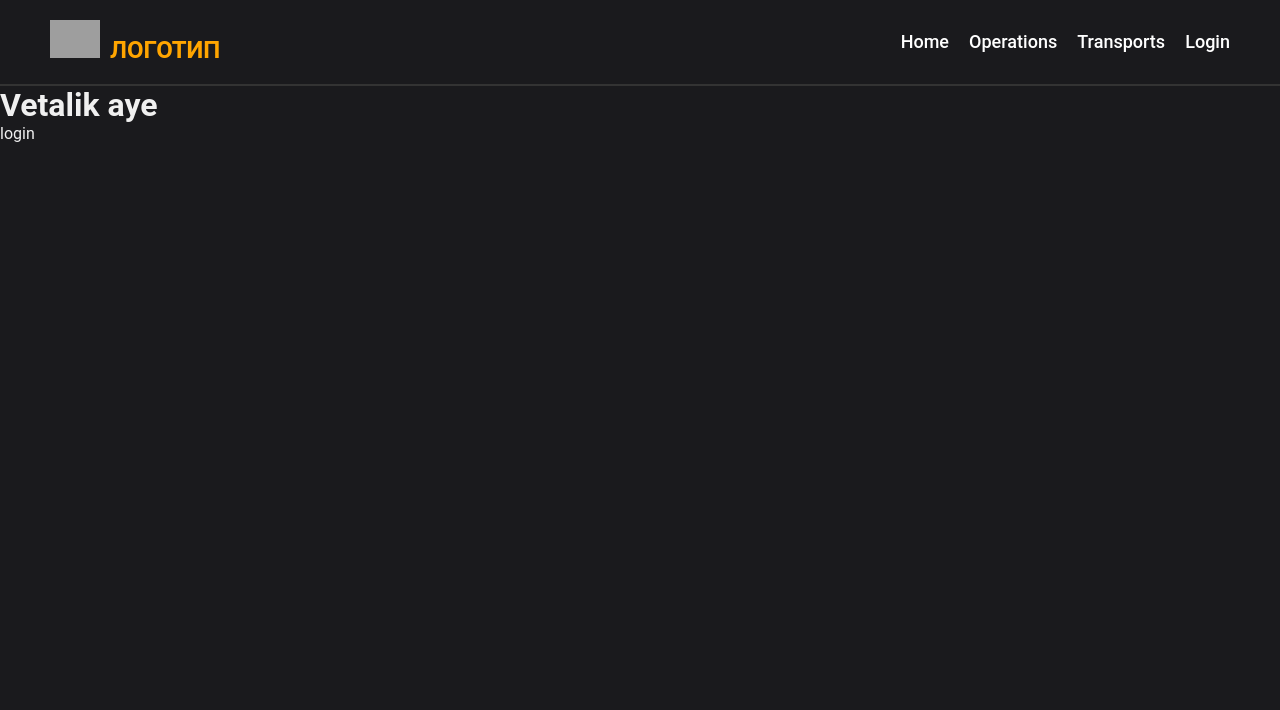
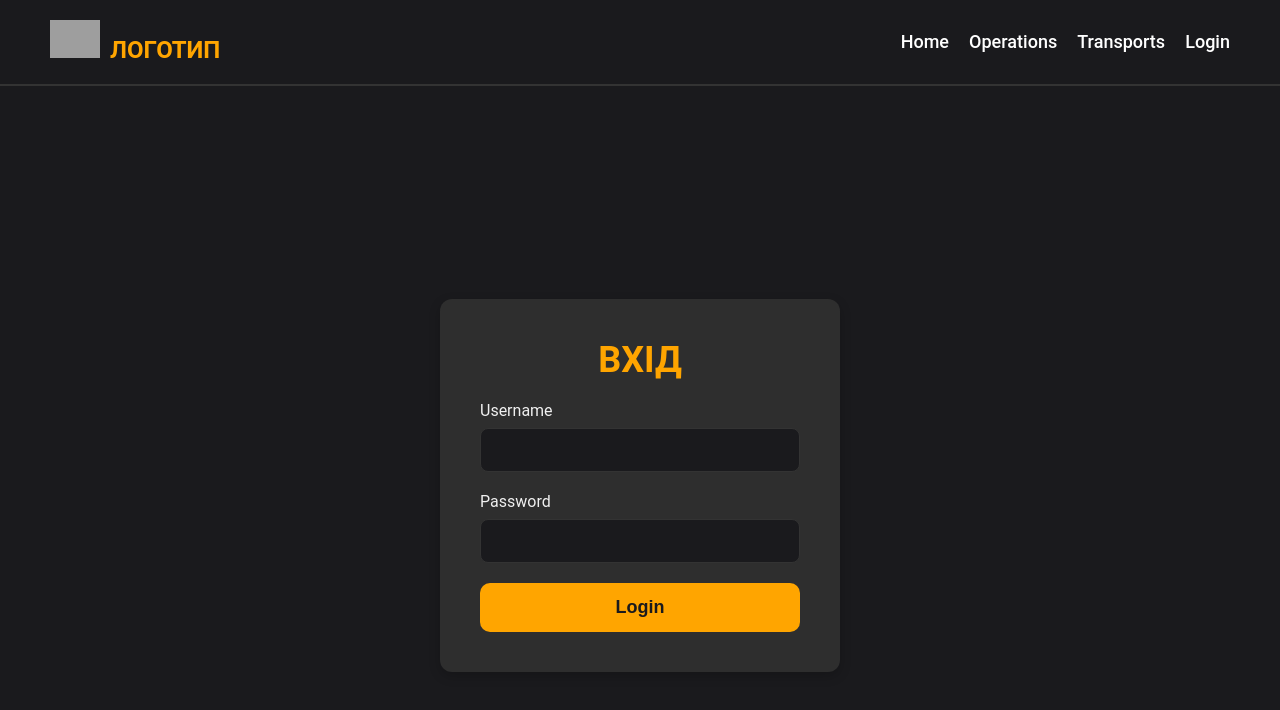
Before and after one commit to DenisHroshev/speoper, a Next.js app: page /login in a window 1280 px wide. Shown: the top 710 px of the page. Built offline with nearby package versions, Linux system fonts and the light colour scheme; grey boxes are pictures that could not be loaded.

Commit message:
loginpage

```diff
--- a/src/app/login/page.tsx
+++ b/src/app/login/page.tsx
@@ -1,13 +1,92 @@
-export default function LoginLayout() {
-  return (
-    <>
-      <h1> Vetalik aye </h1>
-      <p>login</p>
-    </>
-    // <html lang="en">
-    //   <body>
-    //     <h1> Vetalik AYE </h1>
-    //   </body>
-    // </html>
-  );
+export default function LoginPage() {
+    return (
+        <div style={containerStyle}>
+            <div style={formContainerStyle}>
+                <h1 style={titleStyle}>ВХІД</h1>
+                <form style={formStyle}>
+                    <div style={formGroupStyle}>
+                        <label htmlFor="username" style={labelStyle}>Username</label>
+                        <input type="text" id="username" name="username" style={inputStyle} />
+                    </div>
+
+                    <div style={formGroupStyle}>
+                        <label htmlFor="password" style={labelStyle}>Password</label>
+                        <input type="password" id="password" name="password" style={inputStyle} />
+                    </div>
+
+                    <button type="submit" style={buttonStyle}>Login</button>
+                </form>
+            </div>
+        </div>
+    );
 }
+
+// Стилі для сторінки, форми, полів введення та кнопки
+const containerStyle = {
+    display: "flex",
+    justifyContent: "center",
+    alignItems: "center",
+    height: "100vh",
+    backgroundColor: "#1A1A1D",
+};
+
+const formContainerStyle = {
+    width: "400px",
+    padding: "40px",
+    backgroundColor: "#2E2E2E",
+    borderRadius: "12px",
+    boxShadow: "0px 4px 12px rgba(0, 0, 0, 0.2)",
+    textAlign: "center",
+};
+
+const titleStyle = {
+    color: "#FFA500",
+    fontSize: "36px",
+    fontWeight: "bold",
+    marginBottom: "20px",
+};
+
+const formStyle = {
+    display: "flex",
+    flexDirection: "column",
+};
+
+const formGroupStyle = {
+    marginBottom: "20px",
+    textAlign: "left",
+};
+
+const labelStyle = {
+    color: "#F0F0F0",
+    fontSize: "16px",
+    marginBottom: "8px",
+    display: "block",
+};
+
+const inputStyle = {
+    width: "100%",
+    padding: "12px",
+    fontSize: "16px",
+    borderRadius: "8px",
+    border: "1px solid #333",
+    backgroundColor: "#1A1A1D",
+    color: "#F0F0F0",
+};
+
+const buttonStyle = {
+    width: "100%",
+    padding: "14px",
+    fontSize: "18px",
+    fontWeight: "bold",
+    color: "#1A1A1D",
+    backgroundColor: "#FFA500",
+    border: "none",
+    borderRadius: "10px",
+    cursor: "pointer",
+    transition: "background 0.3s",
+};
+
+// Стан при наведенні на кнопку
+buttonStyle[":hover"] = {
+    backgroundColor: "#e69500",
+};
```
